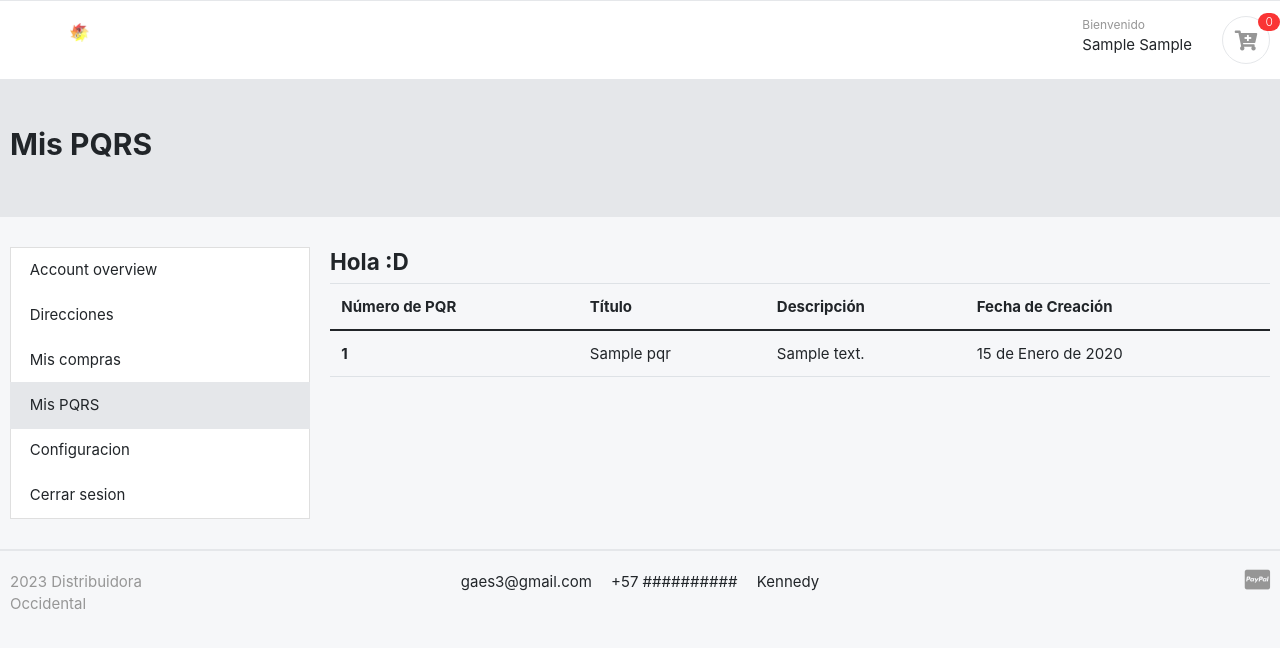
After one commit to EdwardAJ6/-Distribuidora-Occidental-Python, a Django app: page /PQRS/ in a window 1280 px wide. The commit adds this page. Shown: the top 648 px of the page. Run offline with Django 4.2, Linux system fonts and the light colour scheme; a user stored in the database is signed in; tables that the repository leaves empty hold one stand-in row (values such as "Sample post"); some libraries are stand-ins or nearby versions; some web fonts are replaced.

Commit message:
PQRS usuario y arreglo de error en la tabla usuario desde Core

```diff
--- a/DistribuidoraOccidentalPy/urls.py
+++ b/DistribuidoraOccidentalPy/urls.py
@@ -23,6 +23,8 @@ urlpatterns = [
     path('tienda/', VistaListaProductos.as_view(), name='tienda'),
     path('productos/', include('core.urls')),
     path('edit_profile/', views.UpdateUserView.as_view(), name="edit_user"),
+    # ruta PQRS
+    path('PQRS/',views.ver_pqrs, name='pqrs'),
 
 
 ]
--- a/DistribuidoraOccidentalPy/views.py
+++ b/DistribuidoraOccidentalPy/views.py
@@ -5,6 +5,8 @@ from django.contrib import messages
 from .forms import UserRegistroForm
 from core.models import Producto
 from usuario.models import User
+#Modelo PQRS
+from core.models import Pqr
 from .forms import UserRegistroForm,UsuarioActualizar,EditUserProfileForm
 from django.contrib.auth.models import User
 from django.shortcuts import render, get_object_or_404, redirect
@@ -12,6 +14,7 @@ from django.contrib.auth.mixins import LoginRequiredMixin
 from django.views import generic
 from django.contrib.messages.views import SuccessMessageMixin
 from django.urls import reverse_lazy
+from django.contrib.auth.decorators import login_required
 
 def tienda(request):
 
@@ -93,3 +96,11 @@ class UpdateUserView(LoginRequiredMixin, SuccessMessageMixin, generic.UpdateView
 def ordenar(request):
     return render(request,'ordenes/ordenar.html',{
 })
+
+@login_required(login_url='login')
+def ver_pqrs(request):
+    pqrs = Pqr.objects.filter(usuario=request.user).order_by('id')
+    context = {
+        'pqrs': pqrs,
+    }
+    return render(request,'cuenta/pqrs.html',context)
--- a/core/models.py
+++ b/core/models.py
@@ -1,10 +1,10 @@
 from django.db import models
 from django.db.models.signals import post_save
 from django.dispatch import receiver
-from django.contrib.auth.models import User, Group
 from django.utils.text import slugify
 from django.db.models.signals import pre_save
 import uuid
+from usuario.models import User
 class Marca(models.Model):
     nombre = models.CharField(max_length=100)
 
@@ -82,6 +82,7 @@ TIPODOC_CHOICES =(
     ("T.I", "Tarjeta de identidad"),
 )
 
+# No se está usando esta tabla
 class Usuario(models.Model):
     num_doc = models.CharField(max_length=20, unique=True,verbose_name="Numero de documento")
     primer_nombre = models.CharField(max_length=50,verbose_name="Primer Nombre")
@@ -102,6 +103,8 @@ class Usuario(models.Model):
         verbose_name = 'Usuario'
         verbose_name_plural = 'Usuarios'
         db_table = 'usuario'
+
+
 
 TIPOPETI_CHOICES =(
     ("Queja", "Queja"),
@@ -265,7 +268,7 @@ def assign_group(sender, instance, created, **kwargs):
 
 
 class Pqr(models.Model):
-    usuario = models.ForeignKey(Usuario,on_delete=models.CASCADE, verbose_name='Creada por')
+    usuario = models.ForeignKey(User,on_delete=models.CASCADE, verbose_name='Creada por')
     titulo = models.CharField(max_length=30,verbose_name='Título')
     descripcion = models.TextField(verbose_name='Descripción')
     creada_en = models.DateField(auto_now_add=True, verbose_name='Fecha de creación')
--- a/static/css/index/index.css
+++ b/static/css/index/index.css
@@ -1,11 +1,7 @@
 @import url('https://fonts.googleapis.com/css2?family=Montserrat&display=swap');
 
 
-<<<<<<< HEAD
-header{
-=======
 .xd{
->>>>>>> 6ad07e11649c169a730580a65dcf37b9054ae79e
     width: 100%;
     height: 100vh;
     background-image: url(../../img/DISTRIBUIDORA.jpg);
@@ -267,8 +263,6 @@ header{
     }
 }
 
-<<<<<<< HEAD
-=======
 .a{
     margin-left: 10%;
     margin-right: 10%;
@@ -291,4 +285,3 @@ header{
 
 .d{
 }
->>>>>>> 6ad07e11649c169a730580a65dcf37b9054ae79e
--- /dev/null
+++ b/templates/cuenta/pqrs.html
@@ -0,0 +1,55 @@
+{% extends 'base.html' %}
+
+{% load static %}
+
+{% block content %}
+<section class="section-pagetop bg-gray">
+	<div class="container">
+		<h2 class="title-page">Mis PQRS </h2>
+	</div>
+	</section>
+
+	<section class="section-content padding-y">
+	<div class="container">
+
+	<div class="row">
+		<aside class="col-md-3">
+			<nav class="list-group">
+				<a class="list-group-item" href="#"> Account overview  </a>
+				<a class="list-group-item" href="#"> Direcciones  </a>
+				<a class="list-group-item" href="#"> Mis compras </a>
+				<a class="list-group-item active" href="{% url 'pqrs'%}">Mis PQRS</a>
+				<a class="list-group-item" href="#"> Configuracion </a>
+				<a class="list-group-item" href="{% url 'logout'%}">Cerrar sesion</a>
+			</nav>
+		</aside>
+		<main class="col-md-9">
+
+			<h4>Hola :D</h4>
+			<table class="table">
+				<thead>
+				  <tr>
+					<th scope="col">Número de PQR</th>
+					<th scope="col">Título</th>
+					<th scope="col">Descripción</th>
+					<th scope="col">Fecha de Creación</th>
+				  </tr>
+				</thead>
+				<tbody>
+					{% for pqr in pqrs %}
+				  <tr>
+					<th scope="row">{{pqr.id}}</th>
+					<td>{{pqr.titulo}}</td>
+					<td>{{pqr.descripcion}}</td>
+					<td>{{pqr.creada_en}}</td>
+				  </tr>
+				  {% endfor %}
+				</tbody>
+			  </table>
+
+
+		</main>
+	</div>
+	</div>
+</section>
+{% endblock %}
--- a/templates/cuenta/profile.html
+++ b/templates/cuenta/profile.html
@@ -18,6 +18,7 @@
 				<a class="list-group-item" href="#"> Account overview  </a>
 				<a class="list-group-item" href="#"> Direcciones  </a>
 				<a class="list-group-item" href="#"> Mis compras </a>
+				<a class="list-group-item" href="{% url 'pqrs'%}">Mis PQRS</a>
 				<a class="list-group-item active" href="#"> Configuracion </a>
 				<a class="list-group-item" href="{% url 'logout'%}">Cerrar sesion</a>
 			</nav>
--- a/usuario/models.py
+++ b/usuario/models.py
@@ -7,6 +7,8 @@ TIPODOC_CHOICES =(
     ("T.I", "Tarjeta de identidad"),
 )
 
+
+#Esta es la tabla que se está usando para las PQRS
 class User(AbstractUser):
    direccion = models.CharField(max_length=200, blank=True, null=True,verbose_name="Direccion")
    telefono = models.CharField(max_length=20, blank=True, null=True,verbose_name="Telefono")
```
Also changed, not shown: core/migrations/0010_alter_pqr_usuario.py (added).
